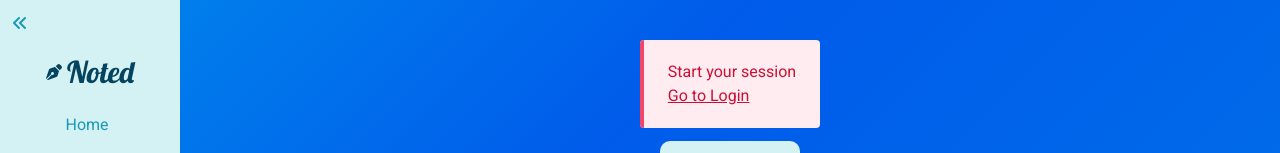
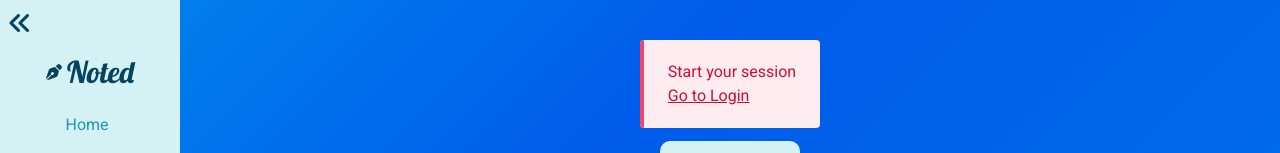
Before and after one commit to Enricrypto/Task-App, a Vue app: page / in a window 1280 px wide. Shown: the top 153 px of the page. Built offline with nearby package versions, Linux system fonts and the light colour scheme; no server answers; the database is empty.

Commit message:
last-changes

```diff
--- a/src/components/AddTask.vue
+++ b/src/components/AddTask.vue
@@ -1,6 +1,6 @@
 <template>
     <div class="new-post mt-5">
-        <form class="add-task" @submit.prevent="onSubmit">
+        <form class="add-task" @submit.prevent="onSubmit" :to="{ name: 'home' }">
             <div class="field">
                 <label class="label">New Post</label>
                 <div class="control">
--- a/src/components/Card.vue
+++ b/src/components/Card.vue
@@ -34,7 +34,7 @@
                 <div class="card-edit">
                     <div class="media">
                         <div class="media-content">
-                            <p class="title is-4">Edit me!</p>
+                            <p class="title is-4">Edit Note!</p>
                         </div>
                     </div>
                     <input v-model="title" type="text" :placeholder="props.task.title">
--- a/src/components/Sidebar.vue
+++ b/src/components/Sidebar.vue
@@ -170,6 +170,12 @@ const barWidth = sidebarWidth;
     transition: 0.2s linear;
 }
 
+.collapse-icon:hover {
+    cursor: pointer;
+    color: #05445E;
+    transform: scale(1.5);
+}
+
 .rotate-180 {
     transform: rotate(180deg);
     transition: 0.2s linear;
--- a/src/store/task.js
+++ b/src/store/task.js
@@ -1,4 +1,3 @@
-import { slotFlagsText } from "@vue/shared";
 import { defineStore } from "pinia";
 import { newTask, getTasks, updateTask, deleteTask } from "../API/index";
 
--- a/src/views/Home.vue
+++ b/src/views/Home.vue
@@ -25,7 +25,7 @@
             </div>
         </section>
         <div class="columns is-multiline is-centered is-mobile">
-            <div class=" cards column is-15-mobile is-6-tablet is-3-desktop is-3-widescreen"
+            <div class=" cards column is-12-mobile is-6-tablet is-3-desktop is-3-widescreen"
                 v-for="task in taskStore.tasks" :key="task.id">
                 <Card :task="task" />
             </div>
@@ -38,7 +38,6 @@ import { ref, onMounted } from 'vue'
 import { useAuthStore, useTaskStore } from '../store'
 import AddTask from '../components/AddTask.vue'
 import Card from '../components/Card.vue'
-import Sidebar from '../components/Sidebar.vue'
 
 const authStore = useAuthStore();
 const taskStore = useTaskStore();
```
Also changed, not shown: 14 other files (tests, documents, lock files or other folders).
